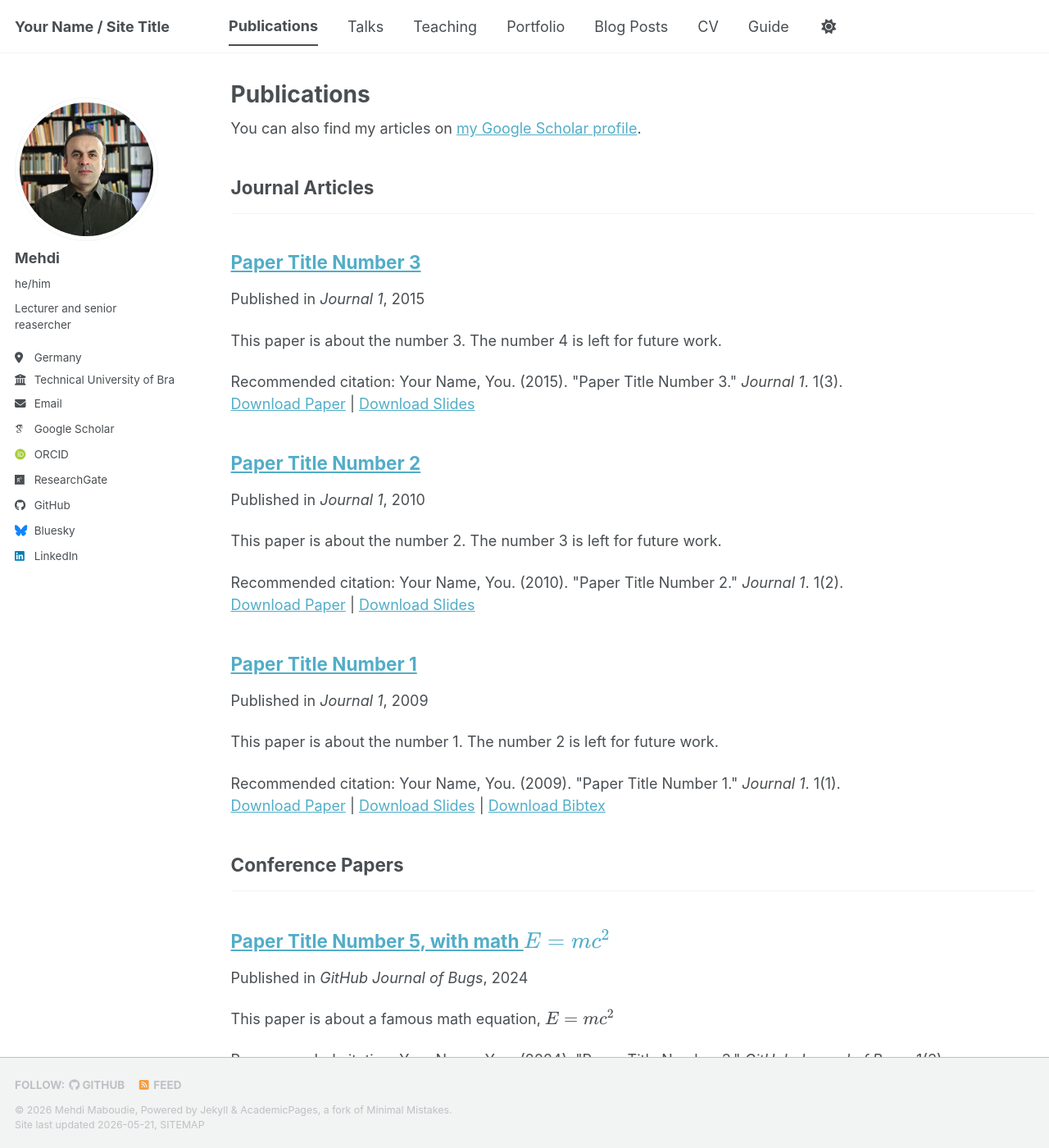
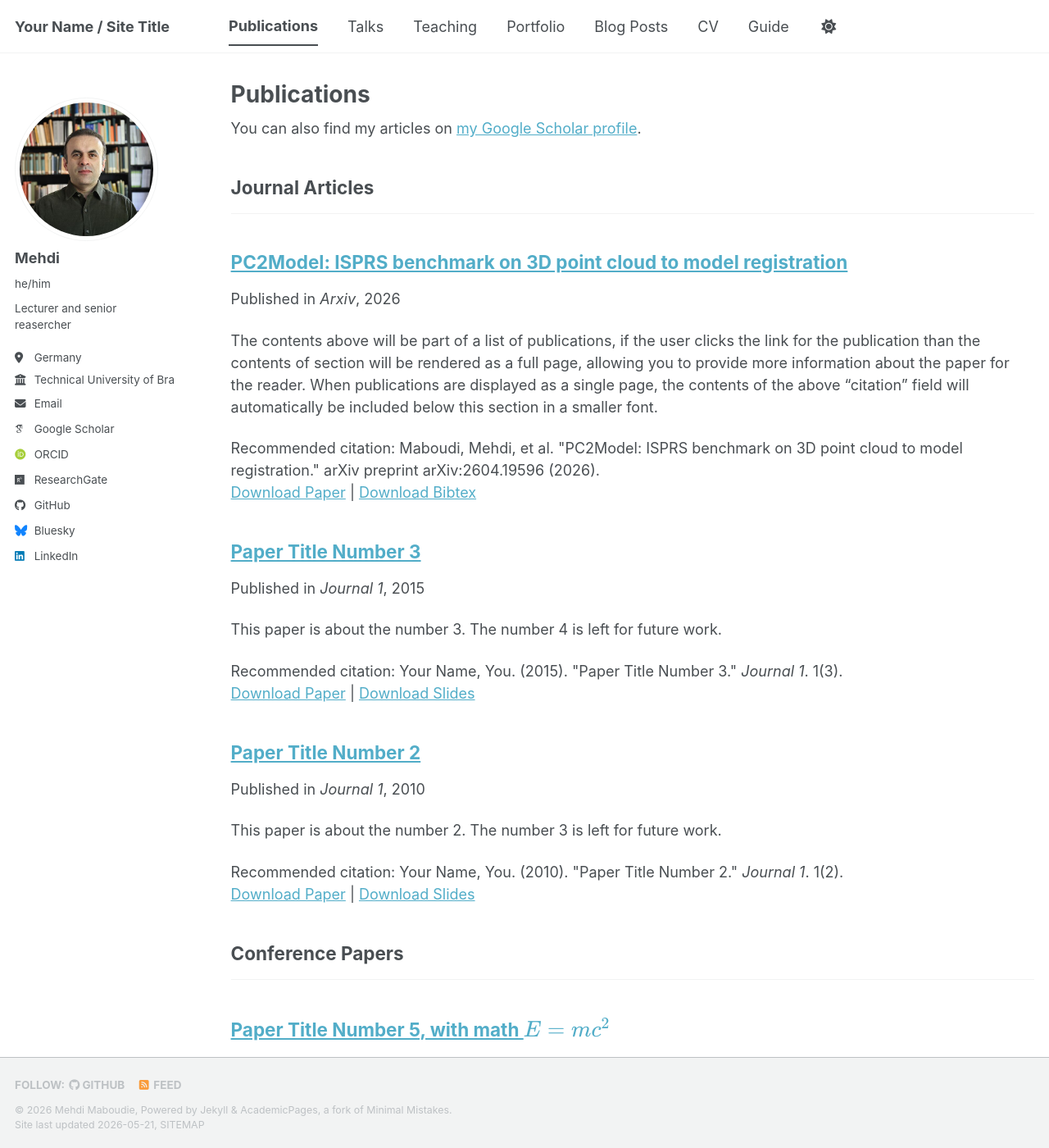
Before and after one commit to MehdiMaboudi/mehdimaboudi.github.io, a Jekyll site: the page built from _pages/publications.html, in a window 1280 px wide and 1400 px high. Shown: the whole window at 82% size. Built offline with Jekyll 4.4.1, drawn with Linux system fonts in a browser that asks for light colours; some web fonts are replaced; a script bundle is joined from its source files by our own code; library files that are not in the unit come from our copies.

Commit message:
PC2Model paper added

```diff
--- a/_pages/publications.html
+++ b/_pages/publications.html
@@ -6,7 +6,7 @@ author_profile: true
 ---
 
 {% if site.author.googlescholar %}
-  <div class="wordwrap">You can also find my articles on <a href="{{site.author.googlescholar}}">my Google Scholar profile</a>.</div>
+  <div class="wordwrap">You can also find my articles on <a href="{{https://scholar.google.com/citations?user=PDmdJVYAAAAJ&hl=en}}">my Google Scholar profile</a>.</div>
 {% endif %}
 
 {% include base_path %}
--- a/_publications/2009-10-01-paper-title-number-1.md
+++ /dev/null
@@ -1,14 +0,0 @@
----
-title: "Paper Title Number 1"
-collection: publications
-category: manuscripts
-permalink: /publication/2009-10-01-paper-title-number-1
-excerpt: 'This paper is about the number 1. The number 2 is left for future work.'
-date: 2009-10-01
-venue: 'Journal 1'
-slidesurl: 'https://academicpages.github.io/files/slides1.pdf'
-paperurl: 'https://academicpages.github.io/files/paper1.pdf'
-bibtexurl: 'https://academicpages.github.io/files/bibtex1.bib'
-citation: 'Your Name, You. (2009). &quot;Paper Title Number 1.&quot; <i>Journal 1</i>. 1(1).'
----
-The contents above will be part of a list of publications, if the user clicks the link for the publication than the contents of section will be rendered as a full page, allowing you to provide more information about the paper for the reader. When publications are displayed as a single page, the contents of the above "citation" field will automatically be included below this section in a smaller font.
--- /dev/null
+++ b/_publications/2026-PC2Model.md
@@ -0,0 +1,14 @@
+---
+title: "PC2Model: ISPRS benchmark on 3D point cloud to model registration"
+collection: publications
+category: manuscripts
+permalink: /publication/2026-PC2Model
+#excerpt: 'This paper is about the number 1. The number 2 is left for future work.'
+date: 2026-05-25
+venue: 'Arxiv'
+#slidesurl: 'https://academicpages.github.io/files/slides1.pdf'
+paperurl: 'https://arxiv.org/pdf/2604.19596'
+bibtexurl: 'https://MehdiMaboudi.github.io/files/bibtex1.bib'
+citation: 'Maboudi, Mehdi, et al. "PC2Model: ISPRS benchmark on 3D point cloud to model registration." arXiv preprint arXiv:2604.19596 (2026).'
+---
+The contents above will be part of a list of publications, if the user clicks the link for the publication than the contents of section will be rendered as a full page, allowing you to provide more information about the paper for the reader. When publications are displayed as a single page, the contents of the above "citation" field will automatically be included below this section in a smaller font.
--- a/files/bibtex1.bib
+++ b/files/bibtex1.bib
@@ -1,10 +1,9 @@
-@article{Alice2023example,
-    title={An Example Article},
-    author={Alice, Bob and Charlie},
-    journal={Journal of Examples},
-    volume={12},
-    number={3},
-    pages={123--456},
-    year={2023},
-    publisher={Example Publisher}
+@misc{PC2Model-2026,
+      title={PC2Model: ISPRS benchmark on 3D point cloud to model registration},
+      author={Mehdi Maboudi and Said Harb and Jackson Ferrao and Kourosh Khoshelham and Yelda Turkan and Karam Mawas},
+      year={2026},
+      eprint={2604.19596},
+      archivePrefix={arXiv},
+      primaryClass={cs.CV},
+      url={https://arxiv.org/abs/2604.19596},
 }
```
